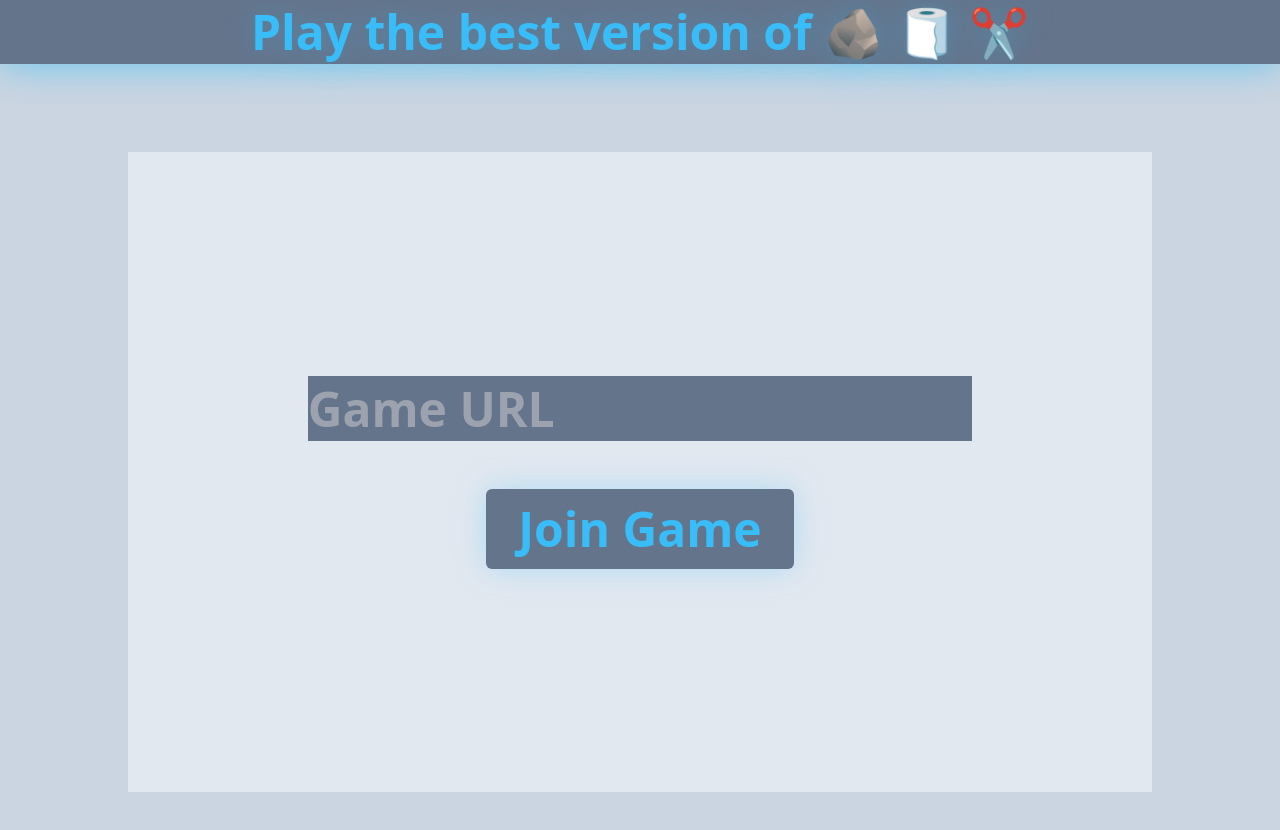
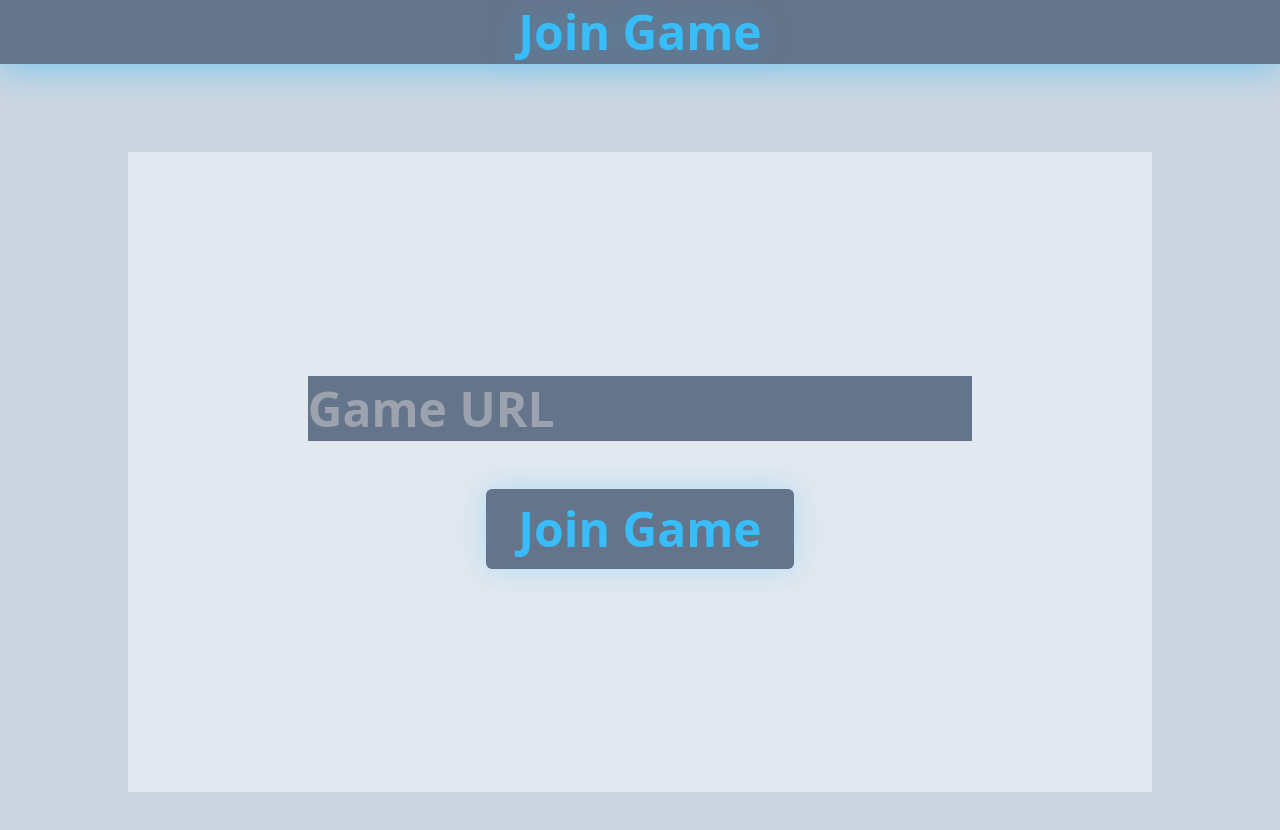
Before and after one commit to misarescu/RockPaperScissors, a Next.js app: page /game/join in a window 1280 px wide. Shown: the top 830 px of the page. Built offline with nearby package versions, Linux system fonts and the light colour scheme.

Commit message:
/game/join page now consumes the navbarContext

```diff
--- a/app/game/join/page.tsx
+++ b/app/game/join/page.tsx
@@ -2,7 +2,8 @@
 import Button from "@/components/Button";
 import Form from "@/components/Form";
 import Input from "@/components/Input";
-import React, { useRef } from "react";
+import { NavbarContext } from "@/context/NavbarContext";
+import React, { useContext, useEffect, useRef } from "react";
 import { z } from "zod";
 
 const URLSchema = z.string().url({ message: "Invalid game url" });
@@ -10,7 +11,15 @@ const URLSchema = z.string().url({ message: "Invalid game url" });
 type Props = {};
 
 function JoinPage({}: Props) {
+  const navbarContext = useContext(NavbarContext);
   const urlRef = useRef<HTMLInputElement>(null);
+  useEffect(() => {
+    navbarContext.dispatch({
+      type: "UPDATE",
+      payload: { navTitle: "Join Game" },
+    });
+    // eslint-disable-next-line react-hooks/exhaustive-deps
+  }, []);
   return (
     <Form
       onSubmit={(e) => {
```
